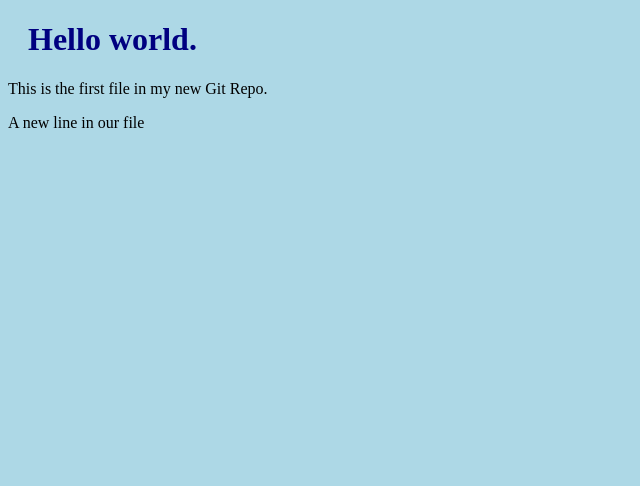
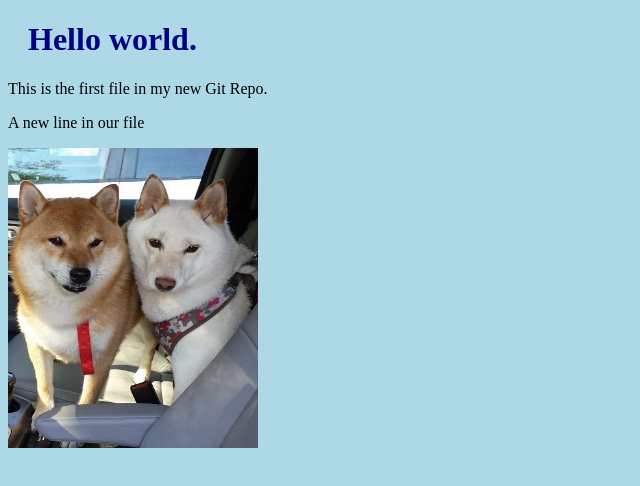
Before and after one commit to peterkao87/hello-world, a plain HTML site: page index.html in a window 1280 px wide. Shown: the whole page, without its empty margins (0-640 px from the left). Drawn offline with Linux system fonts and the light colour scheme.

Commit message:
Added image to Hello World.

```diff
--- a/index.html
+++ b/index.html
@@ -9,6 +9,7 @@
 <h1>Hello world. </h1>
 <p>This is the first file in my new Git Repo.</p>
 <p>A new line in our file</p>
+<img src="img_hello_world.jpg", alt="two dogs", width="250", height="300">
 
 </body>
 </html>
```
Also changed, not shown: img_hello_world.jpg (added).
